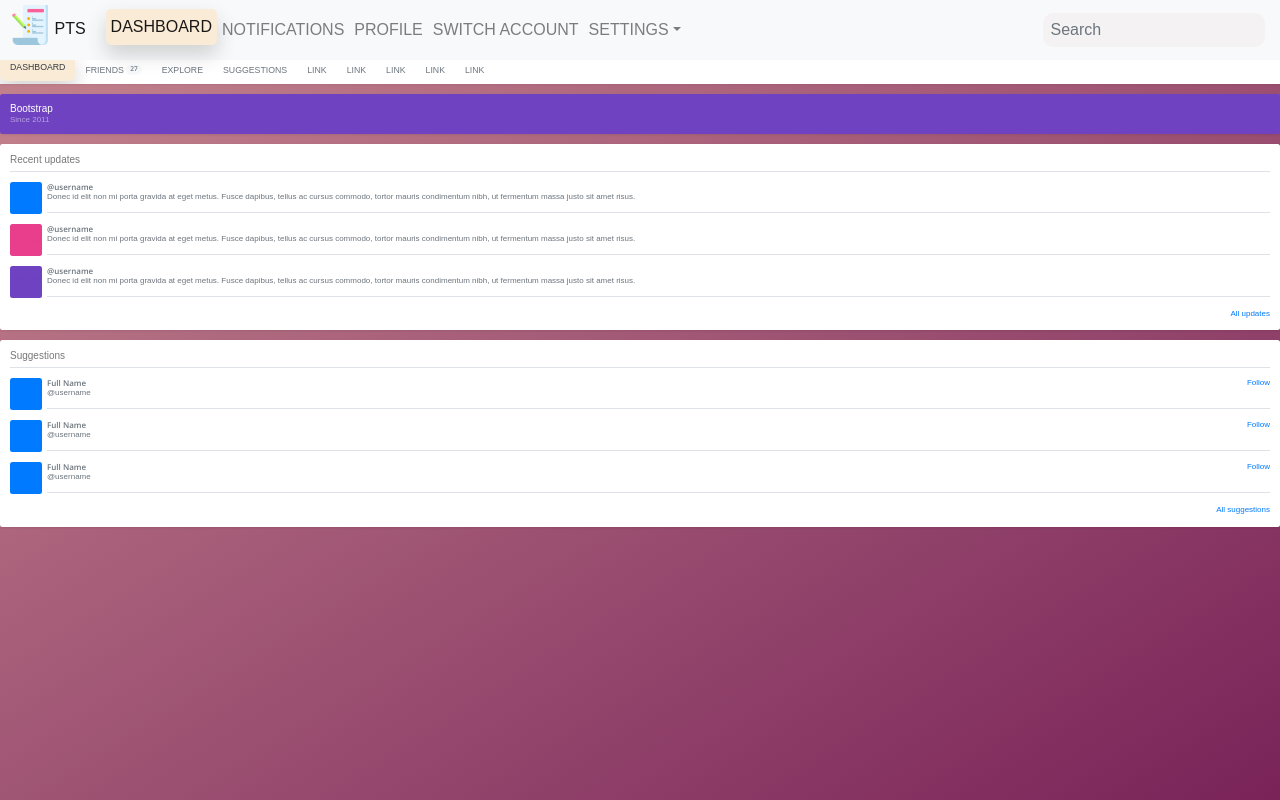
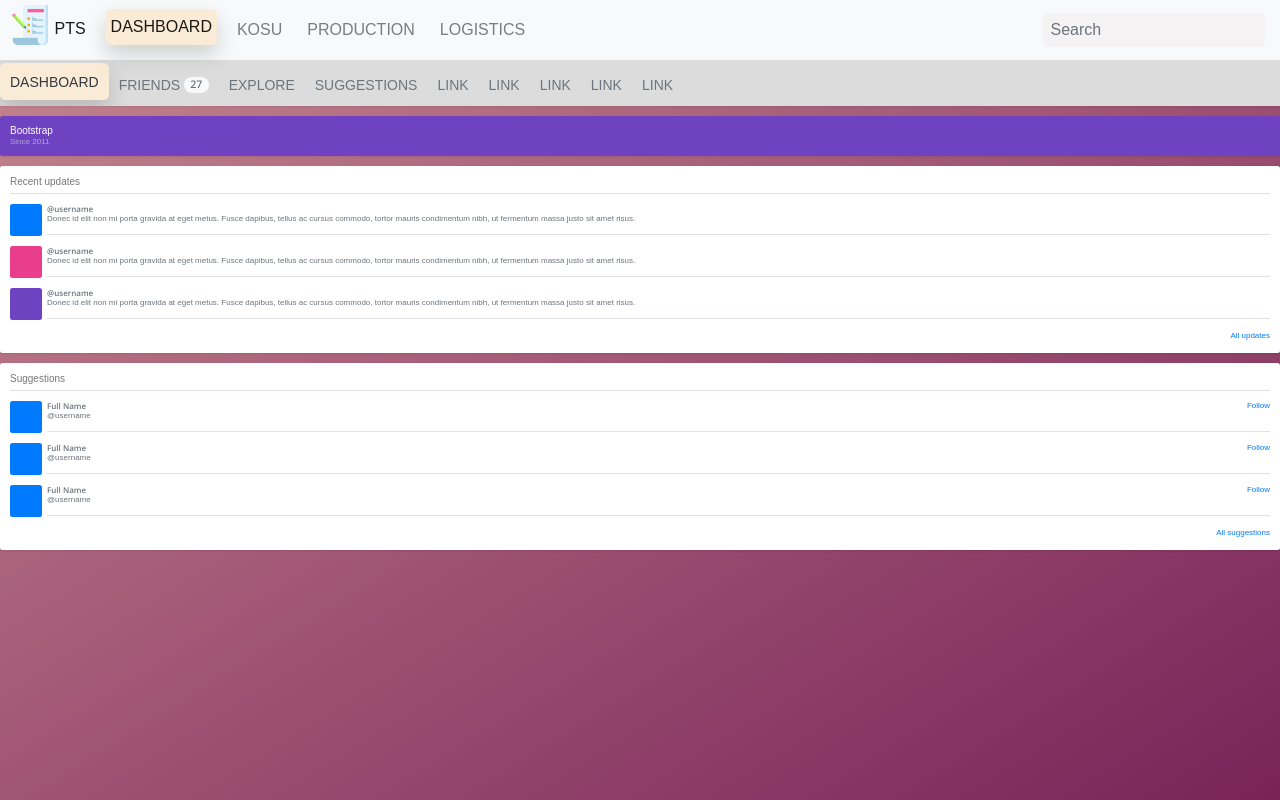
Before and after one commit to Oddisey000/pts, a website: page index.html in a window 1280 px wide. Drawn offline with Linux system fonts and the light colour scheme; a web font is replaced by a local one.

Commit message:
Working with sub-header

```diff
--- a/dev/sass/abstracts/_variables.scss
+++ b/dev/sass/abstracts/_variables.scss
@@ -20,3 +20,4 @@ $color-grey-dark-4: #333232;
 
 //Font sizes
 $default-font-size: 1.6rem;
+$secondary-bar-font-size: 1.4rem;
--- a/dev/sass/components/_header.scss
+++ b/dev/sass/components/_header.scss
@@ -16,7 +16,12 @@
     font-size: $default-font-size;
 }
 
+.nav-item {
+    margin-right: 1.5rem;
+}
+
 .nav-link {
+
     &,
     &:link,
     &:visited {
@@ -53,13 +58,26 @@
     color: inherit;
     background-color: $color_grey-light-2;
     border: none;
-    border-radius: 1rem;
-    max-width: 25rem;
-    transition: all 0.4s ease-in-out;
+    border-radius: .5rem;
+    width: 30rem;
+    transition: all .4s ease-in-out;
 
     &:focus {
         outline: none;
-        background-color: $color_grey-light-3;
-        width: 40rem;
+        transform: translateY(-.3rem);
+        box-shadow: 0 10px 20px rgba($color_grey-dark-1, .2);
     }
 }
+
+.second-header {
+    height: 5rem;
+
+    &__nav .nav-link {
+        font-size: $secondary-bar-font-size;
+    }
+
+    &__nav {
+        padding: 1.1rem 0;
+        background-color: gainsboro;
+    }
+}
--- a/index.html
+++ b/index.html
@@ -25,24 +25,16 @@
     <div class="navbar-collapse offcanvas-collapse" id="navbarsExampleDefault">
       <ul class="navbar-nav mr-auto">
         <li class="nav-item">
-          <a class="nav-link active" href="#">Dashboard <span class="sr-only">(current)</span></a>
+          <a class="nav-link active" href="#">Dashboard</a>
         </li>
         <li class="nav-item">
-          <a class="nav-link" href="#">Notifications</a>
+          <a class="nav-link" href="#">Kosu</a>
         </li>
         <li class="nav-item">
-          <a class="nav-link" href="#">Profile</a>
+          <a class="nav-link" href="#">Production</a>
         </li>
         <li class="nav-item">
-          <a class="nav-link" href="#">Switch account</a>
-        </li>
-        <li class="nav-item dropdown">
-          <a class="nav-link dropdown-toggle" href="#" id="dropdown01" data-toggle="dropdown" aria-haspopup="true" aria-expanded="false">Settings</a>
-          <div class="dropdown-menu" aria-labelledby="dropdown01">
-            <a class="dropdown-item" href="#">Action</a>
-            <a class="dropdown-item" href="#">Another action</a>
-            <a class="dropdown-item" href="#">Something else here</a>
-          </div>
+          <a class="nav-link" href="#">Logistics</a>
         </li>
       </ul>
       <form class="form-inline my-2 my-lg-0">
@@ -51,8 +43,8 @@
     </div>
   </nav>
 
-  <div class="nav-scroller bg-white shadow-sm">
-    <nav class="nav nav-underline">
+  <div class="nav-scroller bg-white shadow-sm second-header">
+    <nav class="nav nav-underline second-header__nav">
       <a class="nav-link active" href="#">Dashboard</a>
       <a class="nav-link" href="#">
         Friends
```
Also changed, not shown: dev/css/style_dev.css.
